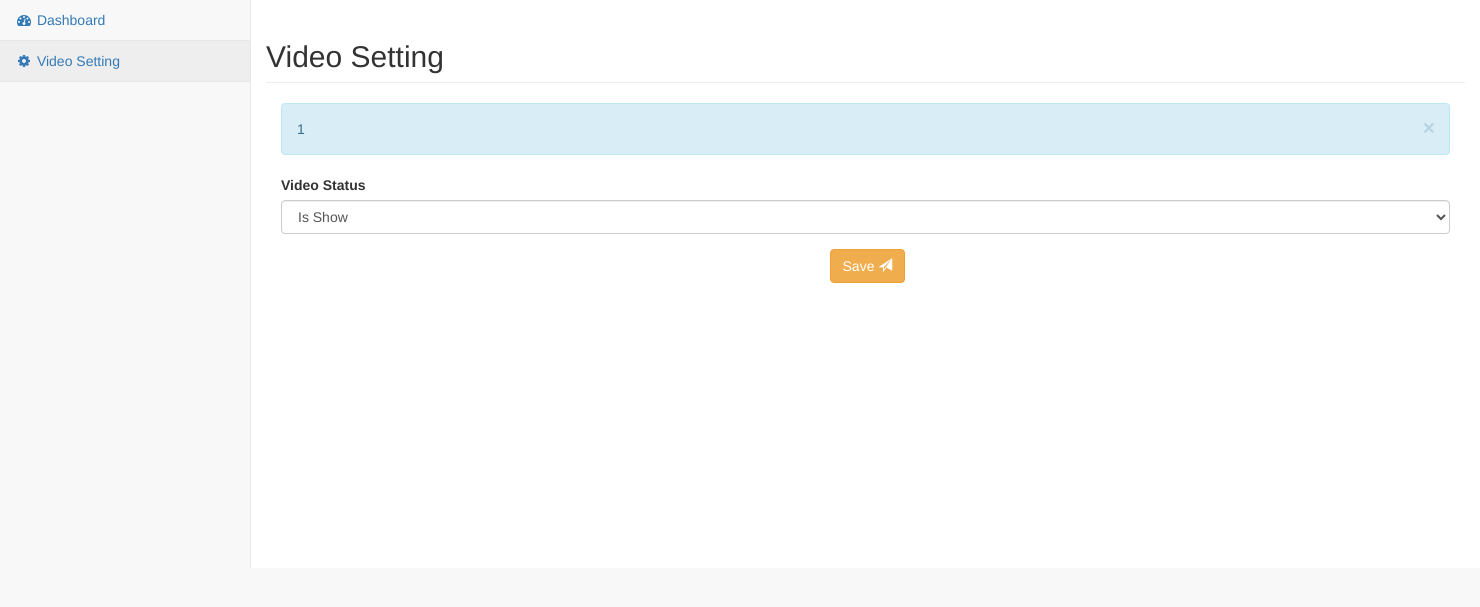
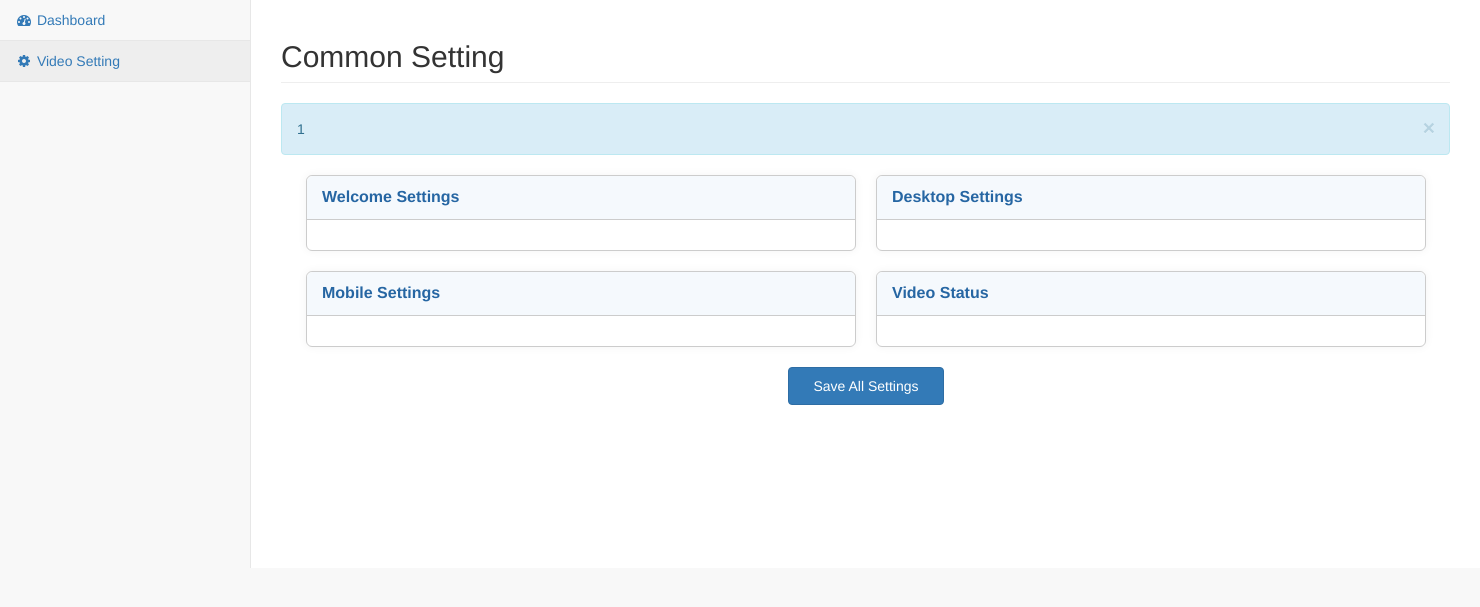
Before and after one commit to riddhi-softice/trending_topic-php, a PHP site: page /admin-panel/video_setting.php in a window 1480 px wide. Shown: the part 51-658 px from the top of the page. Run offline with PHP 8.4, Linux system fonts and the light colour scheme; the visitor is signed in with stand-in values (Sample User, id 1); tables that the repository leaves empty or names only in its code hold one stand-in row (values such as "Sample post"); data that the repository does not hold is empty.

Commit message:
common setting dynamic

```diff
--- a/admin-panel/forms/video_setting_form.php
+++ b/admin-panel/forms/video_setting_form.php
@@ -1,31 +1,152 @@
-<fieldset>
+<?php
+// Group settings by category
+$welcome_settings = [];
+$desktop_settings = [];
+$mobile_settings = [];
+$video_status_settings = [];
 
-    <!-- <div class="form-group">
-        <label>Video Status * </label>
-        <label class="radio-inline">
-            <input type="radio" name="setting_value" value="is_show" <?php echo ($edit &&$customer['setting_value'] =='is_show') ? "checked": "" ; ?> required="required"/> Show
-        </label>
-        <label class="radio-inline">
-            <input type="radio" name="setting_value" value="not_show" <?php echo ($edit && $customer['setting_value'] =='not_show')? "checked": "" ; ?> required="required" id=""/>Not Show
-        </label>
-    </div> -->
+foreach ($settings as $setting) {
+    $key = $setting['setting_key'];
 
-    <div class="form-group">
-        <label>Video Status</label>
-        <?php $opt_arr = array("is_show", "not_show"); ?>
-        <select name="setting_value" class="form-control selectpicker" required>
-            <?php
-            foreach ($opt_arr as $opt) {
-                $sel = ($edit && $opt == $customer['setting_value']) ? "selected" : "";
-                $display_text = ucwords(str_replace("_", " ", $opt));
-                echo '<option value="' . $opt . '" ' . $sel . '>' . $display_text . '</option>';
-            }
-            ?>
-        </select>
-    </div>
+    if (strpos($key, 'welcome_') === 0) {
+        $welcome_settings[] = $setting;
+    } elseif (strpos($key, 'desktop_') === 0) {
+        $desktop_settings[] = $setting;
+    } elseif (strpos($key, 'mobile_') === 0) {
+        $mobile_settings[] = $setting;
+    } elseif ($key === 'video_show_status') {
+        $video_status_settings[] = $setting;
+    }
+}
 
-    <div class="form-group text-center">
-        <label></label>
-        <button type="submit" class="btn btn-warning" >Save <span class="glyphicon glyphicon-send"></span></button>
-    </div>
-</fieldset>
+// Helper to render form fields
+function renderField($setting) {
+    $html = '<div class="form-group">';
+    $html .= '<label class="font-weight-bold">' . ucwords(str_replace("_", " ", $setting['setting_key'])) . '</label>';
+    $html .= '<input type="hidden" name="ids[]" value="' . $setting['id'] . '" />';
+
+    $value = htmlspecialchars($setting['setting_value']);
+    $key = $setting['setting_key'];
+
+    if ($key === 'video_show_status') {
+        $options = ['is_show' => 'Show', 'not_show' => 'Not Show'];
+        $html .= '<select class="form-control" name="values[' . $setting['id'] . ']">';
+        foreach ($options as $val => $label) {
+            $selected = ($setting['setting_value'] === $val) ? ' selected' : '';
+            $html .= "<option value=\"$val\"$selected>$label</option>";
+        }
+        $html .= '</select>';
+
+    } elseif (strpos($key, 'color') !== false) {
+        $val = preg_match('/^#[0-9A-Fa-f]{6}$/', $value) ? $value : '#000000';
+        $html .= '<input type="color" class="form-control" name="values[' . $setting['id'] . ']" value="' . $val . '" />';
+
+    } elseif (strpos($key, 'desc') !== false) {
+        $html .= '<textarea class="form-control" name="values[' . $setting['id'] . ']" rows="2">' . $value . '</textarea>';
+
+    } else {
+        $html .= '<input type="text" class="form-control" name="values[' . $setting['id'] . ']" value="' . $value . '" />';
+    }
+
+    $html .= '</div>';
+    return $html;
+}
+?>
+
+<!-- Load css -->
+<style>
+    .card-header {
+        padding: 6px 12px;
+        background-color: #e9f2fb;
+        color: #2666a3;
+        font-weight: bold;
+        font-size: 16px;
+    }
+    .form-group {
+        margin-bottom: 15px;
+    }
+    .card {
+        border-radius: 6px;
+    }
+    .row {
+        margin-left: 0;
+        margin-right: 0;
+    }
+    .col-md-6 {
+        padding-left: 10px;
+        padding-right: 10px;
+    }
+    .btn-primary {
+        padding: 8px 24px;
+    }
+   .card {
+        border: 1px solid #ccc !important;   /* Ensures border shows */
+        border-radius: 6px;                  /* Slightly rounded corners */
+        margin-bottom: 20px;                 /* Space between vertical cards */
+        padding: 0;                          /* No inner padding on outer card (use inside elements) */
+        box-shadow: 0 0 10px rgba(0, 0, 0, 0.05); /* Light shadow */
+        background-color: #fff;              /* Ensure white background */
+    }
+    .card-header {
+        background-color: #f5f9fd;           /* Soft blue header */
+        color: #2666a3;                      /* Text color */
+        font-weight: 600;
+        font-size: 16px;
+        padding: 10px 15px;
+        border-bottom: 1px solid #ccc;
+        border-top-left-radius: 6px;
+        border-top-right-radius: 6px;
+    }
+    .card-body {
+        padding: 15px;
+    }
+</style>
+
+<div class="container mt-4">
+    <form method="post" action="">
+        <!-- Row 1: Welcome + Desktop -->
+        <div class="row">
+            <div class="col-md-6 mb-4">
+                <div class="card">
+                    <div class="card-header">Welcome Settings</div>
+                    <div class="card-body">
+                        <?php foreach ($welcome_settings as $s) echo renderField($s); ?>
+                    </div>
+                </div>
+            </div>
+            <div class="col-md-6 mb-4">
+                <div class="card">
+                    <div class="card-header">Desktop Settings</div>
+                    <div class="card-body">
+                        <?php foreach ($desktop_settings as $s) echo renderField($s); ?>
+                    </div>
+                </div>
+            </div>
+        </div>
+
+        <!-- Row 2: Mobile + Video -->
+        <div class="row">
+            <div class="col-md-6 mb-4">
+                <div class="card">
+                    <div class="card-header">Mobile Settings</div>
+                    <div class="card-body">
+                        <?php foreach ($mobile_settings as $s) echo renderField($s); ?>
+                    </div>
+                </div>
+            </div>
+            <div class="col-md-6 mb-4">
+                <div class="card">
+                    <div class="card-header">Video Status</div>
+                    <div class="card-body">
+                        <?php foreach ($video_status_settings as $s) echo renderField($s); ?>
+                    </div>
+                </div>
+            </div>
+        </div>
+
+        <!-- Submit -->
+        <div class="form-group text-center mt-4">
+            <button type="submit" class="btn btn-primary">Save All Settings</button>
+        </div>
+    </form>
+</div>
--- a/admin-panel/lib/MysqliDb/MysqliDb.php
+++ b/admin-panel/lib/MysqliDb/MysqliDb.php
@@ -772,6 +772,18 @@
         }
 
         return null;
+    }
+
+    /**
+     * A convenient SELECT * function to get all record.
+     *
+     * @param string $tableName The name of the database table to work with.
+     *
+     * @return array Contains the returned rows from the select query.
+     * @throws Exception
+     */
+    public function getAll($tableName, $columns = '*') {
+        return $this->get($tableName, null, $columns);
     }
 
     /**
--- a/admin-panel/video_setting.php
+++ b/admin-panel/video_setting.php
@@ -8,33 +8,46 @@
     $db = getDbInstance();
 
     //Handle update request. As the form's action attribute is set to the same script, but 'POST' method,
-    if ($_SERVER['REQUEST_METHOD'] == 'POST')
-    {
-        //Get input data
-        $data_to_update = filter_input_array(INPUT_POST);
-        // print_r($data_to_update); die;
+    if ($_SERVER['REQUEST_METHOD'] == 'POST') {
+        $ids = $_POST['ids'] ?? [];
+        $values = $_POST['values'] ?? [];
 
-        $data_to_update['updated_at'] = date('Y-m-d H:i:s');
         $db = getDbInstance();
-        // $db->where('id',$setting_id);
-        $db->where('setting_key',"video_show_status");
-        $stat = $db->update('common_setting', $data_to_update);
+        $updated_at = date('Y-m-d H:i:s');
+        $success = true;
 
-        if($stat)
-        {
-            $_SESSION['success'] = "Data updated successfully!";
-            //Redirect to the listing page,
-            header("Location: " . $_SERVER['REQUEST_URI']);
-            //Important! Don't execute the rest put the exit/die.
-            exit();
+        foreach ($ids as $id) {
+            if (!isset($values[$id])) continue;
+
+            $data = [
+                'setting_value' => $values[$id],
+                'updated_at' => $updated_at
+            ];
+
+            $db->where('id', $id);
+            $stat = $db->update('common_setting', $data);
+
+            if (!$stat) {
+                $success = false;
+                break;
+            }
         }
+
+        if ($success) {
+            $_SESSION['success'] = "All settings updated successfully!";
+        } else {
+            $_SESSION['failure'] = "Something went wrong while updating.";
+        }
+
+        header("Location: " . $_SERVER['REQUEST_URI']);
+        exit();
     }
+
     //If edit variable is set, we are performing the update operation.
     if($edit)
     {
-        $db->where('setting_key',"video_show_status");
         //Get data to pre-populate the form.
-        $customer = $db->getOne("common_setting");
+        $settings = $db->getAll("common_setting");
         // print_r($customer);die;
     }
 ?>
@@ -43,14 +56,13 @@
 
 <div id="page-wrapper">
     <div class="row">
-        <h2 class="page-header">Video Setting</h2>
+        <h2 class="page-header">Common Setting</h2>
     </div>
     <!-- Flash messages -->
     <?php include('./includes/flash_messages.php') ?>
 
-    <form class="" action="" method="post" enctype="multipart/form-data" id="contact_form">
-        <?php include_once './forms/video_setting_form.php'; ?>
-    </form>
-</div>
+    <!-- Form  -->
+    <?php include_once './forms/video_setting_form.php'; ?>
+
 
 <?php include_once 'includes/footer.php'; ?>
```
Also changed, not shown: admin-panel/forms/single_video_setting_form.php (added, +31 -0 lines), admin-panel/single_video_setting.php (added, +56 -0 lines), index.php (+32 -44 lines), assets/image/gamepad.png (added).
